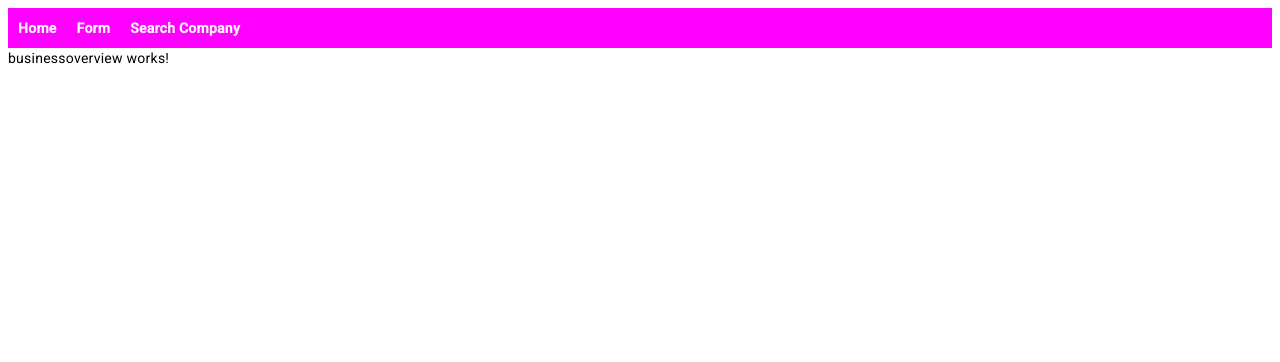
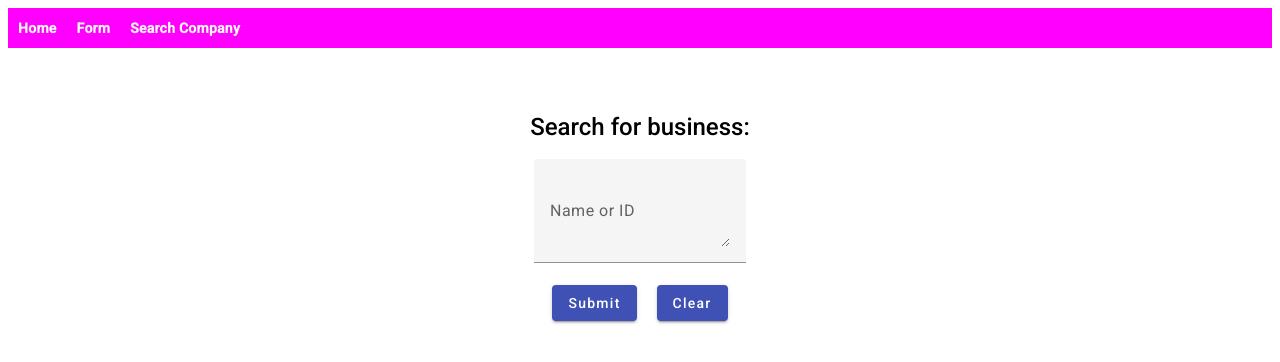
Before and after one commit to MackBak/businessreg-fe, an Angular app: page /businessoverview in a window 1280 px wide. Shown: the top 362 px of the page. Built offline with nearby package versions, Linux system fonts and the light colour scheme.

Commit message:
basic search page

```diff
--- a/src/app/businessoverview/businessoverview.component.css
+++ b/src/app/businessoverview/businessoverview.component.css
@@ -0,0 +1,22 @@
+
+.businessSearch {
+  margin-top: 5%;
+  text-align: center;
+}
+
+h1 {
+  font-weight: 525;
+}
+
+.searchbarButtons {
+  display: flex;
+  justify-content: center;
+}
+
+.submitButton {
+  margin-right: 10px;
+}
+
+.clearButton {
+  margin-left: 10px;
+}
--- a/src/app/businessoverview/businessoverview.component.html
+++ b/src/app/businessoverview/businessoverview.component.html
@@ -1 +1,18 @@
-<p>businessoverview works!</p>
+<!-- businessoverview.component.html -->
+
+<div class="businessSearch">
+  <h1 class="searchHeading">Search for business:</h1>
+  <mat-form-field>
+    <input id="businessSearch" matInput type="search">
+    <textarea matInput placeholder="Name or ID"></textarea>
+  </mat-form-field>
+</div>
+
+<div class="searchbarButtons">
+  <button id="submitButton" mat-raised-button color="primary" class="submitButton" type="submit" [disabled]="false">Submit</button>
+  <button id="clearButton" mat-raised-button color="primary" class="clearButton" type="submit" [disabled]="false">Clear</button>
+</div>
+
+
+<section class="searchResult">
+</section>
--- a/src/app/home/home.component.css
+++ b/src/app/home/home.component.css
@@ -2,6 +2,7 @@
 
 body {
   background-color: #1f1f1f;
+
 }
 
 .home-container {
```
Also changed, not shown: src/app/businessoverview/businessoverview.component.ts (+11 -1 lines).
